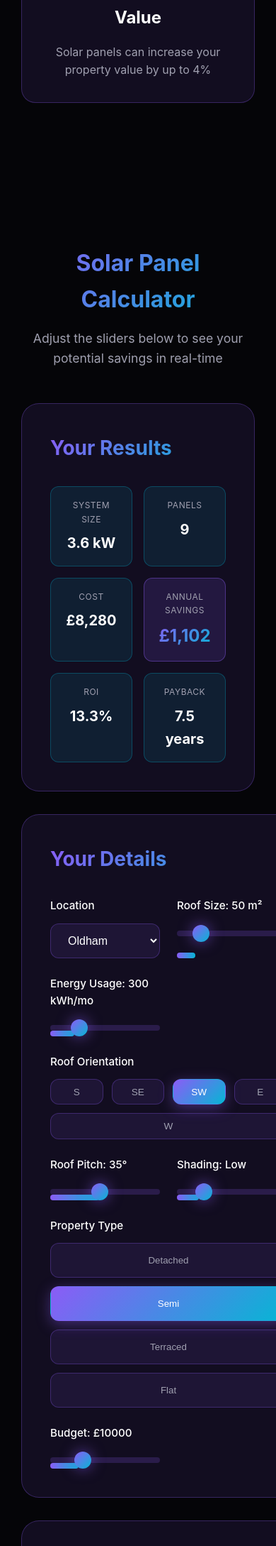
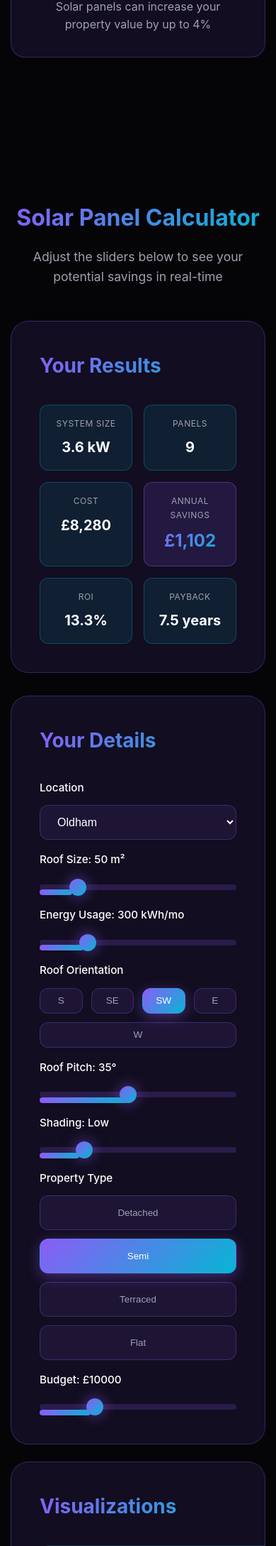
Before and after one commit to Devall-Digital/solar-panels-oldham, a PHP site: page / in a window 390 px wide. Shown: the part 2167-4345 px from the top of the page at 71% size. Run offline with PHP 8.4, Linux system fonts and the light colour scheme.

Commit message:
Improve responsive layout and container sizing
Updated CSS to ensure containers and grid elements use full width and proper box-sizing for better responsiveness. Adjusted media queries for improved mobile layout and removed unnecessary overflow-x: hidden from some elements. Also updated viewport meta tag in index.html for consistency.

```diff
--- a/index.html
+++ b/index.html
@@ -3,7 +3,7 @@
 <!-- Updated: Full design elements deployment -->
 <head>
     <meta charset="UTF-8">
-    <meta name="viewport" content="width=device-width, initial-scale=1.0, maximum-scale=5.0">
+    <meta name="viewport" content="width=device-width, initial-scale=1.0">
     <meta name="description" content="Calculate your solar panel savings in Oldham, Rochdale, Manchester, and surrounding areas. Get instant quotes for solar panel installation with our interactive calculator. Updated deployment test.">
     <meta name="keywords" content="solar panels Oldham, solar panels Rochdale, solar panels Manchester, solar panel calculator, solar installation Oldham, renewable energy Oldham">
     <meta name="author" content="Solar Panels Oldham">
--- a/styles.css
+++ b/styles.css
@@ -296,13 +296,18 @@ body {
 .nav-container {
     position: fixed;
     top: 0;
+    left: 0;
+    right: 0;
     width: 100%;
+    max-width: 100%;
     z-index: 1000;
     background: rgba(10, 10, 15, 0.8);
     backdrop-filter: blur(20px);
     border-bottom: 1px solid var(--glass-border);
     padding: 1rem 0;
     transition: all 0.3s ease;
+    box-sizing: border-box;
+    overflow-x: hidden;
 }
 
 .nav-content {
@@ -312,6 +317,8 @@ body {
     display: flex;
     justify-content: space-between;
     align-items: center;
+    width: 100%;
+    box-sizing: border-box;
 }
 
 .logo {
@@ -537,7 +544,6 @@ body {
     width: 100%;
     max-width: 100%;
     box-sizing: border-box;
-    overflow-x: hidden;
 }
 
 .section-title {
@@ -615,11 +621,14 @@ body {
     width: 100%;
     max-width: 100%;
     box-sizing: border-box;
-    overflow-x: hidden;
 }
 
 .calculator-wrapper {
     margin-top: 3rem;
+    width: 100%;
+    max-width: 100%;
+    box-sizing: border-box;
+    overflow-x: hidden;
 }
 
 .results-top {
@@ -679,12 +688,18 @@ body {
     display: grid;
     grid-template-columns: 1fr 1fr;
     gap: 2rem;
+    width: 100%;
+    max-width: 100%;
+    box-sizing: border-box;
 }
 
 .inputs-grid {
     display: grid;
     grid-template-columns: repeat(2, 1fr);
     gap: 1.5rem;
+    width: 100%;
+    max-width: 100%;
+    box-sizing: border-box;
 }
 
 .inputs-grid .input-group {
@@ -703,6 +718,10 @@ body {
     border-radius: 25px;
     padding: 2.5rem;
     transition: all 0.3s ease;
+    width: 100%;
+    max-width: 100%;
+    box-sizing: border-box;
+    overflow-x: hidden;
 }
 
 .calculator-panel:hover {
@@ -722,6 +741,9 @@ body {
 .input-group {
     margin-bottom: 2rem;
     position: relative;
+    width: 100%;
+    max-width: 100%;
+    box-sizing: border-box;
 }
 
 .input-group label {
@@ -994,7 +1016,6 @@ body {
     width: 100%;
     max-width: 100%;
     box-sizing: border-box;
-    overflow-x: hidden;
 }
 
 .quote-form-container {
@@ -1151,6 +1172,25 @@ textarea.form-input {
 @media (max-width: 968px) {
     .calculator-container {
         grid-template-columns: 1fr;
+        gap: 1.5rem;
+    }
+
+    .inputs-grid {
+        grid-template-columns: 1fr;
+        gap: 1rem;
+    }
+
+    .input-group,
+    .orientation-selector,
+    .property-selector {
+        width: 100%;
+        max-width: 100%;
+        box-sizing: border-box;
+    }
+
+    .slider {
+        max-width: 100%;
+        box-sizing: border-box;
     }
 
     .hero {
@@ -1205,11 +1245,15 @@ textarea.form-input {
         padding: 100px 15px 40px;
     }
 
-    .benefits,
+        .benefits,
     .calculator-section,
     .quote-section {
-        padding-left: 15px;
-        padding-right: 15px;
+        padding-left: 0;
+        padding-right: 0;
+    }
+
+    .nav-content {
+        padding: 0 15px;
     }
 
     .result-card-compact .result-value {
```
